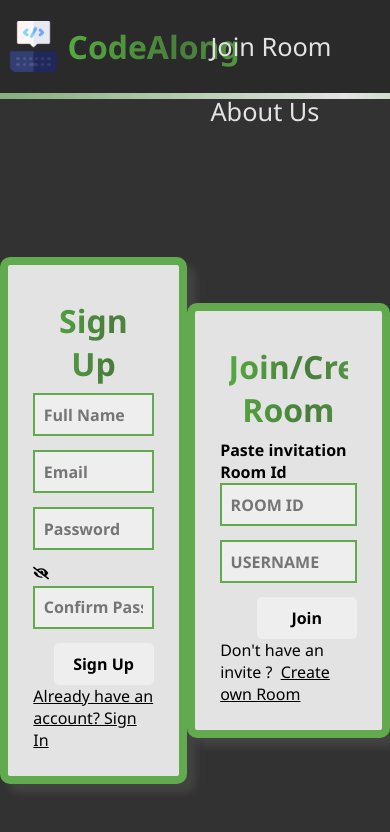
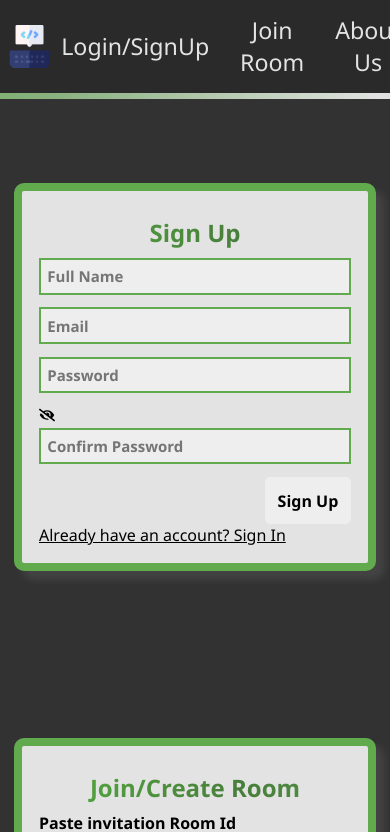
Before and after one commit to Shuchita33/CodeAlong, a React (Vite) app in the folder client/: page / in a window 390 px wide. Shown: the top 832 px of the page. Built offline with nearby package versions, Linux system fonts and the light colour scheme.

Commit message:
Added responsiveness to all components using media queries

```diff
--- a/client/src/components/CodeEditor/RealtimeEditor.jsx
+++ b/client/src/components/CodeEditor/RealtimeEditor.jsx
@@ -103,13 +103,13 @@ const RealtimeEditor = ({ socketRef, roomId, OnChangeCode }) => {
             width: '100vw'
         },
         minimise: {
-            width: '80vw'
-        }
+            width:'80vw'
+        },
     };
 
     return (
-        <div className='editor' style={isFullScreen ? styles.fullScreen : styles.minimise}>
-            <div className='editor-header'>
+        <div className='rt-editor' style={isFullScreen ? styles.fullScreen : styles.minimise}>
+            <div className='rt-editor-header'>
                 <div className='right'>
                     <select onChange={onLangChange} value={lang}>
                         <option value="cpp">cpp</option>
--- a/client/src/components/CodeEditor/styles.css
+++ b/client/src/components/CodeEditor/styles.css
@@ -1,21 +1,19 @@
-.editor{
+.rt-editor{
     background-color: black;
     height: 100%;
     display: flex;
     flex-direction: column;
+    width: 100vw;
 }
-.editor-header{
+.rt-editor-header{
     background-color: var(--btnlight);
     display: flex;
+    width: 100%;
     justify-content: space-between;
 }
-.editor-header b{
+.rt-editor-header b{
     margin-left: 2vh;
     margin-right: 1vh;
-}
-.editor-body{
-    background-color: black;
-    flex-grow: 1;
 }
 .left,.right{
     display: flex;
@@ -49,12 +47,9 @@
     border-radius: 5px;
     margin-left: 2vh;
 }
-textarea{
-    width: 99%;
-    height:88% ;
-    resize: none;
-    background-color: var(--bgpage);
-    color:white;
-    outline: none;
-    border: 1px solid var(--btnlight);
+@media screen and (max-width: 500px) {
+    .rt-editor{
+        width: 100vw !important;
+        height: 100vh;
+    }
 }
--- a/client/src/components/Form/Auth.jsx
+++ b/client/src/components/Form/Auth.jsx
@@ -124,6 +124,7 @@ const Auth = () => {
         <h5 className='magic' >
           {isSignUp ? 'Sign Up' : 'Sign In'}
         </h5>
+        <div className="inputGroup">
         {isSignUp && (
             <input
               type="text"
@@ -177,6 +178,7 @@ const Auth = () => {
         <a onClick={handleSwitchMode}>
           {isSignUp ? 'Already have an account? Sign In' : 'Don\'t have an account? Sign Up'}
         </a>
+        </div>
       </form>}
 
       <div id='join' className="formWrapper">
--- a/client/src/components/Form/styles.css
+++ b/client/src/components/Form/styles.css
@@ -31,7 +31,7 @@
     padding: 3vh;
     border-radius: 10px;
     border: solid 1vh var(--btnhover);
-    min-width: 30%;
+    min-width: 30vw;
 }
 
 .inputGroup {
@@ -72,3 +72,51 @@ a{
     color:black;
     text-decoration: underline;
 }
+@media screen and (max-width: 900px) {
+   .container{
+    flex-direction: column;
+    gap:10vh;
+    justify-content: space-between;
+    align-items: center;
+    padding-top: 10vh; padding-bottom: 10vh;
+   }
+   .formWrapper{
+    width: 40vw;
+   }
+}
+@media screen and (max-width: 750px) {
+    .container{
+     flex-direction: column;
+     gap:10vh;
+     justify-content: space-between;
+     align-items: center;
+     padding-top: 10vh; padding-bottom: 10vh;
+    }
+    .formWrapper{
+     min-width: 60vw;
+     padding: 2vh;
+    }
+ }
+@media screen and (max-width: 500px) {
+    .formWrapper {
+        min-width: 70vw;
+        padding: 2vh;
+    }
+    .inputBox {
+        padding: 0.75vh;
+        margin-bottom: 1.5vh;
+        font-size: 15px;
+    }
+    .magic{
+        font-size: 1.5em;
+    }
+    .button{
+        padding: 1.5vh;
+        width: auto;
+    }
+}
+@media screen and (max-width:400px) {
+    .formWrapper{
+        min-width: 80vw;
+    }
+}
--- a/client/src/components/MyHome/Home.jsx
+++ b/client/src/components/MyHome/Home.jsx
@@ -24,11 +24,14 @@ const Home = () => {
     const [allWs,setWs]=useState([]);
     const [currentWsId, setCurrentWsId] = useState(null);
     const [currentCardId, setCurrentCardId] = useState(null);
+    const[showLoader,setShowLoader]=useState(false);
 
     const getList=async()=>{
+        setShowLoader(true);
         const list=await getData(userId);
         //console.log(list.data);
         setWs(list.data);
+        setShowLoader(false);
     }
     useEffect(()=>{
         getList();
@@ -62,7 +65,7 @@ const Home = () => {
         setCurrentWsId(wsId);
         setM(3);
         setOpenModal({ state: true });
-        getList();
+        //getList();
       };
 
     const addCard = (wsId) => {
@@ -112,7 +115,10 @@ const Home = () => {
                     onClick={() => {setM(1); setOpenModal({ state: true})}}
                 > <span>+</span> New Folder</div>
         </div>
-        {allWs.length==0?<><h2 style={{color:'white'}}>No existing folders.Try creating one.</h2></>:
+        {showLoader ? <div className='fullpage-loader'>
+            <div className='loader'></div>
+        </div>:
+        (allWs.length==0?<><h2 style={{color:'white'}}>No existing folders.Try creating one.</h2></>:
             allWs.map((ele)=>(
                 <div className='folder-card' key={ele._id}>
                     <div className="f-header">
@@ -145,7 +151,7 @@ const Home = () => {
                     ))}
                     </div>
                 </div>
-            ))
+            )))
         }
         {openModal.state && (
             //this is used to pass props from children to parent to update parent component upon updation caused by child component
--- a/client/src/components/MyHome/styles.css
+++ b/client/src/components/MyHome/styles.css
@@ -145,13 +145,6 @@ body{
     margin-right: 1rem;
 }
 
-@media (max-width: 425px) {
-    .logo {
-        width: 50px;
-        margin-right: 0.5rem;
-    }
-}
-
 .folder-icons {
     display: flex;
     align-items: center;
@@ -213,3 +206,19 @@ body{
     height: 1.5rem;
     outline: 0;
 }
+
+@media screen and (max-width:500px) {
+    .ws-cards{
+        grid-template-columns: none;
+        gap:1rem;
+    }
+    .f-add-button{
+        font-size: 0px;
+    }
+    .input-container {
+        gap: 1vh;
+        flex-direction: column;
+        justify-content: center;
+        align-items: baseline;
+    }
+}
--- a/client/src/components/Navbar/Navbar.jsx
+++ b/client/src/components/Navbar/Navbar.jsx
@@ -18,11 +18,11 @@ const Navbar = () => {
   return (
     <>
     <div className='navbar'>
-        <div className='app-icon'>
+        <div className='app-icon' style={{cursor:'pointer'}} onClick={()=>navigate('/')}>
           <img src={logo} alt="logo" />
           <h1 className='magic'>CodeAlong</h1>
         </div>
-        <div>
+        <div className='button-container'>
            <button href="#login" className="menubuts" onClick={handleLogout}>{!login?'Login/SignUp':'Logout'}</button>
            <button href='#join' className="menubuts" onClick={() => {if(login) window.open('/', '_blank')}}>Join Room</button>
            <button className="menubuts">About Us</button>
--- a/client/src/components/Navbar/styles.css
+++ b/client/src/components/Navbar/styles.css
@@ -17,6 +17,9 @@
 .app-icon img{
     height: 6vh;
     width: 6vh;
+}
+.button-container{
+    display: flex; justify-content: center;
 }
 .menubuts{
     margin:7px;
@@ -55,3 +58,20 @@
     0%{background-position: 0 0;}
     0%{background-position: 400% 0;}
 }
+
+@media screen and (max-width: 700px) {
+    .app-icon{
+        width: 10%;
+    }
+    .app-icon .magic{
+        display: none;
+    }
+}
+@media screen and (max-width:400px) {
+    .menubuts{
+        font-size: 2.75vh;
+    }
+    .app-icon img{
+        height: 5vh; width: 5vh;
+    }
+}
--- a/client/src/components/PlayGround/Playground.jsx
+++ b/client/src/components/PlayGround/Playground.jsx
@@ -91,6 +91,8 @@ const Playground = () => {
         <div className='editor-container'>
           <CodeEditor runCode={runCode}/>
         </div>
+      </div>
+        <div className='in-out-container'>
         <div className='inputt-container'>
           <div className='inputt-header'>
             <b>Input :</b>
--- a/client/src/components/PlayGround/styles.css
+++ b/client/src/components/PlayGround/styles.css
@@ -1,15 +1,12 @@
 .playground-container{
-    max-width: 100vw;
     height: 100vh;
     display: flex;
-    flex-direction: column;
+    flex-direction: row;
 }
 .content-container{
     padding: 5px;
     background-color: var(--bgpage);
-    flex-grow: 1;
-    display: grid;
-    grid-template-columns: 3fr 2fr;
+    width: 65vw;
 }
 .headerr-container{
     height: 7vh;
@@ -18,22 +15,27 @@
     background-color: var(--btnlight);
     padding: 5px 0;
 }
+.in-out-container{
+    box-sizing: border-box;
+    border-left: 5px solid white;
+    display: flex; flex-direction: column;
+    justify-content: space-between;
+    align-items: center;
+    height: 100vh;  width: 34vw;
+}
 .editor-container{
     /* border: 5px solid var(--btnlight); */
-    grid-row: 1/3;
-    width: 65vw;
+    height: 100%;
 }
 .inputt-container,.output-container{
-    border-left: 5px solid white;
     display: flex;
     flex-direction: column;
-    align-items: start;
+    align-items: flex-end;
     flex-wrap: wrap;
+    height: 50%; width: 100%;
+    position: relative;
 }
-textarea{
-    width: 98%;
-    height: 65%;
-}
+
 .inputt-header,.output-header{
     background-color: var(--btnlight);
     height: 10%;
@@ -53,7 +55,7 @@ textarea{
     display: flex;
     justify-content: flex-end;
     height: 3vh;
-    width: 30%;
+    width: 35%;
 }
 .input-icon span, .output-icon span{
     font-size: small;
@@ -128,8 +130,9 @@ textarea{
     color: black;
 }
 textarea{
-    width: 99%;
-    height:88% ;
+    width: 100%;
+    height: 90%;
+    box-sizing: border-box;
     resize: none;
     background-color: var(--bgpage);
     color:white;
@@ -137,7 +140,6 @@ textarea{
     border: 1px solid var(--btnlight);
 }
 .fullpage-loader{
-    border: 2px solid green;
     position: fixed;
     top:0; left: 0;right:0;bottom: 0;
     background-color: #43535112;
@@ -164,3 +166,24 @@ textarea{
         transform: rotate(360deg);
     }
 }
+
+@media screen and (max-width: 800px) {
+    .content-container{
+        width: 100vw;height: 100vh;
+    }
+    .in-out-container{
+        flex-direction: row;
+        justify-content: space-between;
+        gap: 2vh;
+        height: 50vh; width: 100%;
+        border: none; margin: 1vh;
+    }
+    .playground-container{
+        flex-direction: column;
+        width: 100vw;
+        height: 50%;
+    }
+    .inputt-container,.output-container{
+        height: 100%; width: 50%;
+    }
+}
--- a/client/src/components/Room/Room.jsx
+++ b/client/src/components/Room/Room.jsx
@@ -90,12 +90,14 @@ const Room = () => {
                             ))}
                         </div>
                     </div>
+                    <div className='rt-buttons'>
                         <button className='btn' onClick={copyRoomId}>
                             Copy ROOM ID
                         </button>
                         <button className='leaveBtn' onClick={leaveRoom}>
                             Leave
                         </button>
+                    </div>
                 </div>
                 <div className='editorWrap'>
                     <RealtimeEditor
--- a/client/src/components/Room/styles.css
+++ b/client/src/components/Room/styles.css
@@ -6,7 +6,8 @@
 }
 .mainWrap {
     display: grid;
-    grid-template-columns: 20vw 1fr;
+    grid-template-columns: 1fr 1fr;
+    height: 100vh;
 }
 
 .aside {
@@ -40,7 +41,10 @@
 .userName {
     margin-top: 10px;
 }
-
+.rt-buttons{
+    display: flex; flex-direction: column;
+    gap: 1vh;
+}
 .btn,.leaveBtn{
     border: none;
     padding: 1vh;
@@ -60,12 +64,15 @@
     background: var(--btnhover);
 }
 
-.CodeMirror {
-    min-height: 100vh;
-    font-size: 20px;
-    line-height: 1.6;
-    padding-top: 20px;
+@media screen and (max-width:500px) {
+    .mainWrap {
+        display: inline-block;
+        height: 100vh; width: 100vw;
+    }
+    .aside{
+        flex-direction: row;
+    }
+    .btn,.leaveBtn{
+        font-size: small;
+    }
 }
-.editorWrap{
-    height: 100vh;
-}
```
Lines whose indentation alone changed are shown as unchanged.
